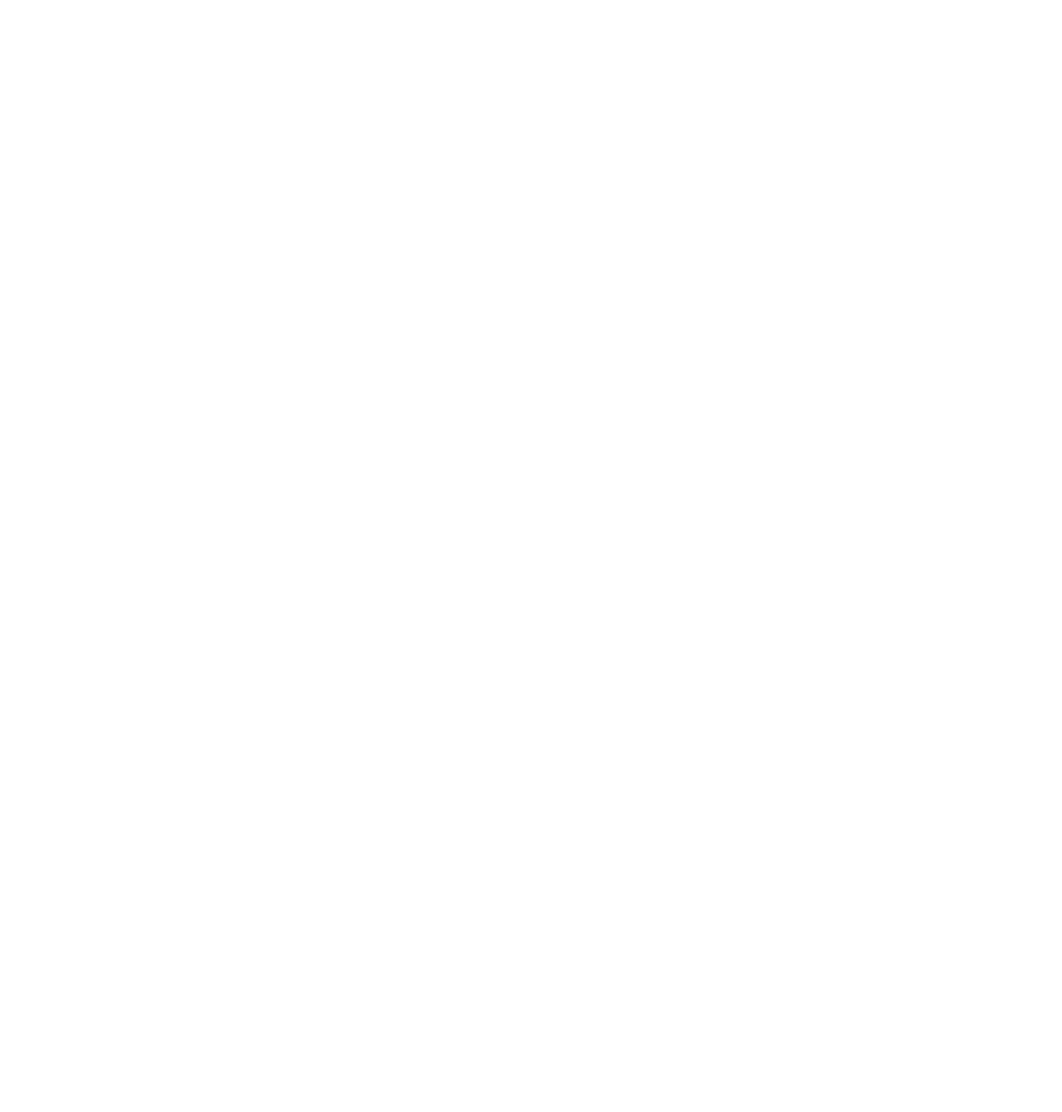
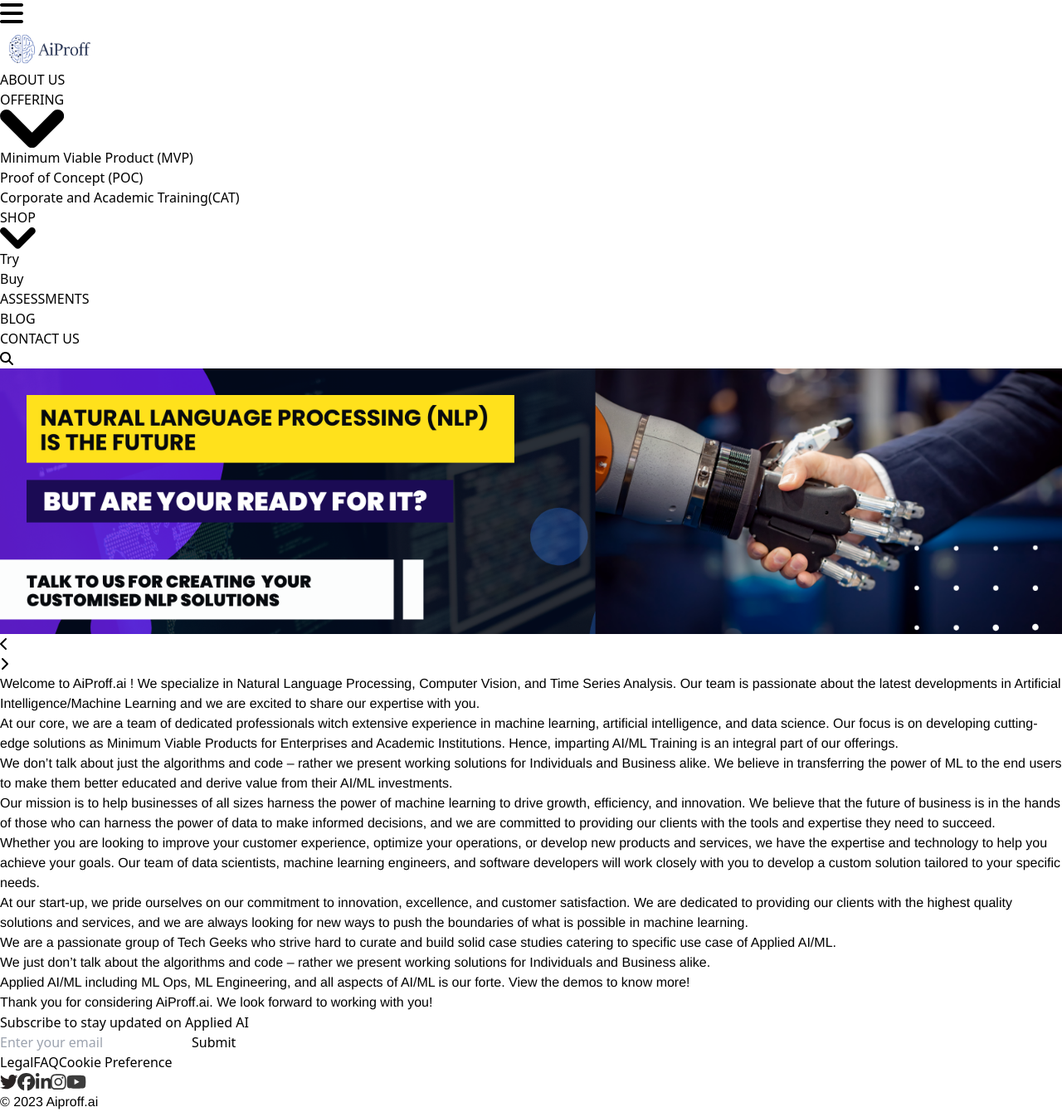
Before and after one commit to KrunalTarale/AiproffApp_cicd, a React (Vite) app in the folder frontend/: page /about in a window 1280 px wide. Before the commit this address had no page. Shown: the whole page at 83% size. Before the commit the page ends 800 px from the top, so only its background shows below. Built offline with nearby package versions, Linux system fonts and the light colour scheme.

Commit message:
Changed Toplink navbar and about

```diff
--- a/frontend/src/App.jsx
+++ b/frontend/src/App.jsx
@@ -19,6 +19,7 @@
 import Login from './components/Login/Login';
 import Signin from './components/Signin/Signin';
 import YourArticle from './components/YourArticle/YourArticle';
+import About from './components/About/About';
 function App() {
   return (
     <Router>
@@ -26,6 +27,7 @@
         <Route path="/article" element={<Article />} />
         <Route path="/blog" element={<Blog />} />
         <Route path="/yourarticle" element={<YourArticle />} />
+        <Route path="/about" element={<About />} />
         <Route path="/search" element={<SearchSite />} />
         <Route path="/contact" element={<Contact />} />
         <Route path="/assessment" element={<Assessment />} />
--- /dev/null
+++ b/frontend/src/components/About/About.css
@@ -0,0 +1,8 @@
+.About h1 {
+    font-family: 'Bower', Georgia, 'Times New Roman', serif;
+  }
+
+  .About p {
+    font-family: 'Helvetica Neue', Calibri, Corbel, Helvetica, Roboto, Droid,
+      sans-serif;
+  }
--- /dev/null
+++ b/frontend/src/components/About/About.jsx
@@ -0,0 +1,83 @@
+import Navbar from '../Navbar/Navbar';
+import Carousel from '../Carousel/Carousel';
+import Footer from '../Foot/Foot';
+import './About.css';
+const About = () => {
+  return (
+    <div className="About">
+      <div>
+        <Navbar />
+      </div>
+      <div>
+        {' '}
+        <Carousel />
+      </div>
+      <div className="flex flex-col justify-center  max-w-7xl mx-auto space-y-10 text-xl p-8 my-20">
+        <p>
+          Welcome to AiProff.ai ! We specialize in Natural Language Processing,
+          Computer Vision, and Time Series Analysis. Our team is passionate
+          about the latest developments in Artificial Intelligence/Machine
+          Learning and we are excited to share our expertise with you.
+        </p>
+        <p>
+          At our core, we are a team of dedicated professionals witch extensive
+          experience in machine learning, artificial intelligence, and data
+          science. Our focus is on developing cutting-edge solutions as Minimum
+          Viable Products for Enterprises and Academic Institutions. Hence,
+          imparting AI/ML Training is an integral part of our offerings.
+        </p>
+        <p>
+          We don’t talk about just the algorithms and code – rather we present
+          working solutions for Individuals and Business alike. We believe in
+          transferring the power of ML to the end users to make them better
+          educated and derive value from their AI/ML investments.
+        </p>
+        <p>
+          Our mission is to help businesses of all sizes harness the power of
+          machine learning to drive growth, efficiency, and innovation. We
+          believe that the future of business is in the hands of those who can
+          harness the power of data to make informed decisions, and we are
+          committed to providing our clients with the tools and expertise they
+          need to succeed.
+        </p>
+        <p>
+          Whether you are looking to improve your customer experience, optimize
+          your operations, or develop new products and services, we have the
+          expertise and technology to help you achieve your goals. Our team of
+          data scientists, machine learning engineers, and software developers
+          will work closely with you to develop a custom solution tailored to
+          your specific needs.
+        </p>
+        <p>
+          At our start-up, we pride ourselves on our commitment to innovation,
+          excellence, and customer satisfaction. We are dedicated to providing
+          our clients with the highest quality solutions and services, and we
+          are always looking for new ways to push the boundaries of what is
+          possible in machine learning.
+        </p>
+        <p>
+          We are a passionate group of Tech Geeks who strive hard to curate and
+          build solid case studies catering to specific use case of Applied
+          AI/ML.
+        </p>
+        <p>
+          We just don’t talk about the algorithms and code – rather we present
+          working solutions for Individuals and Business alike.
+        </p>
+        <p>
+          Applied AI/ML including ML Ops, ML Engineering, and all aspects of
+          AI/ML is our forte. View the demos to know more!
+        </p>
+        <p>
+          Thank you for considering AiProff.ai. We look forward to working with
+          you!
+        </p>
+      </div>
+      <div>
+        <Footer />
+      </div>
+    </div>
+  );
+};
+
+export default About;
--- /dev/null
+++ b/frontend/src/components/Navbar/Navbar.css
@@ -0,0 +1,38 @@
+.Logo {
+  height: 50px;
+  width: 100px;
+  margin-left: 10px;
+}
+
+/* For mobile devices */
+@media (max-width: 480px) {
+  .Logo {
+    height: 45px;
+    width: 200px;
+    margin-left: 5px;
+  }
+}
+
+/* For tablets */
+@media (min-width: 480px) and (max-width: 650px) {
+  .Logo {
+    height: 45px;
+    width: 180px;
+    margin-left: 8px;
+  }
+}
+
+@media (min-width: 650px) and (max-width:766px) {
+    .Logo {
+      height: 45px;
+      width: 180px;
+      margin-left: 8px;
+    }
+  }
+
+
+/* For desktops */
+@media (min-width: 650px) {
+  .Logo {
+  }
+}
--- a/frontend/src/components/Navbar/Navbar.jsx
+++ b/frontend/src/components/Navbar/Navbar.jsx
@@ -1,13 +1,14 @@
-import logo from "../assets/logo.png";
-import "font-awesome/css/font-awesome.min.css";
-import { FontAwesomeIcon } from "@fortawesome/react-fontawesome";
-import { faBars, faMagnifyingGlass } from "@fortawesome/free-solid-svg-icons";
+import logo from '../assets/logo.png';
+import 'font-awesome/css/font-awesome.min.css';
+import { FontAwesomeIcon } from '@fortawesome/react-fontawesome';
+import { faBars, faMagnifyingGlass } from '@fortawesome/free-solid-svg-icons';
+import './Navbar.css';
 
-import { useState, useEffect } from "react";
-import NewHam from "./NewHam";
-import "./NewHam.css";
-import { Link } from "react-router-dom";
-import NavSearch from "../Search/NavSearch";
+import { useState, useEffect } from 'react';
+import NewHam from './NewHam';
+import './NewHam.css';
+import { Link } from 'react-router-dom';
+import NavSearch from '../Search/NavSearch';
 
 function Navbar() {
   useEffect(() => {
@@ -17,11 +18,11 @@
   // Rendeering articles start
   const [articles, setArticles] = useState([]);
 
-  const auth = localStorage.getItem("user");
+  const auth = localStorage.getItem('user');
   const user = JSON.parse(auth);
 
   const getArticles = async () => {
-    let res = await fetch("http://localhost:1338/get_user_article/" + user._id);
+    let res = await fetch('http://localhost:1338/get_user_article/' + user._id);
     let data = await res.json();
     setArticles(data[0].articles);
   };
@@ -112,9 +113,9 @@
               <FontAwesomeIcon icon={faBars} size="2x" />
             </button>
           </div>
-          <div className="p-0 m-0 w-24">
+          <div className="">
             <Link to="/" className="">
-              <img src={logo} className="mr-3 h-full" alt="Logo" />
+              <img src={logo} className="Logo " alt="Logo" />
             </Link>
           </div>
         </div>
@@ -124,16 +125,15 @@
           id="navbar-dropdown"
           onMouseLeave={handleMouseLeave}
         >
-          {" "}
+          {' '}
           <ul className="hidden lg:flex font-medium lg:p-0  mr-0 lg:mr-20 lg:space-x-8 lg:mt-0 ">
             <li>
-              <a
-                href="#"
+              <Link
+                to="/about"
                 className="block py-2 pl-3 pr-4  rounded  md:hover:text-blue-500 md:p-0 text-black "
-                aria-current="page"
               >
                 ABOUT US
-              </a>
+              </Link>
             </li>
 
             <li
@@ -141,7 +141,7 @@
               onMouseLeave={clearOfferingsTimer} //
             >
               <button className="relative flex items-center justify-between w-full py-2 pl-3 pr-4   md:border-0 md:hover:text-blue-500 md:p-0 md:w-auto text-black">
-                OFFERING{" "}
+                OFFERING{' '}
                 <svg
                   className="w-2.5 h-2.5 ml-2.5"
                   aria-hidden="true"
@@ -161,7 +161,7 @@
 
               <div
                 className={`z-10 font-normal bg-white divide-y divide-gray-100 rounded-lg shadow w-44 dark:bg-gray-700 dark:divide-gray-600 ${
-                  offeringsDropdownVisible ? "block" : "hidden"
+                  offeringsDropdownVisible ? 'block' : 'hidden'
                 } absolute mt-2`}
                 onMouseEnter={clearOfferingsTimer} // Add onMouseEnter to clear the timer
                 onMouseLeave={handleMouseLeave} // Add onMouseLeave event handler
@@ -203,7 +203,7 @@
               onMouseLeave={clearShopsTimer} // A
             >
               <button className="relative flex items-center justify-between w-full py-2 pl-3 pr-4   md:border-0 md:hover:text-blue-500 md:p-0 md:w-auto text-black">
-                SHOP{" "}
+                SHOP{' '}
                 <svg
                   className="w-2.5 h-2.5 ml-2.5"
                   aria-hidden="true"
@@ -223,7 +223,7 @@
 
               <div
                 className={`z-10 font-normal bg-white divide-y divide-gray-100 rounded-lg shadow w-44 dark:bg-gray-700 dark:divide-gray-600 ${
-                  shopsDropdownVisible ? "block" : "hidden"
+                  shopsDropdownVisible ? 'block' : 'hidden'
                 } absolute mt-2`}
                 onMouseEnter={clearShopsTimer} // Add onMouseEnter to clear the timer
                 onMouseLeave={handleMouseLeave} // Add onMouseLeave event handler
@@ -278,7 +278,7 @@
                 onMouseLeave={clearOfferingsTimer1} //
               >
                 <button className="relative flex items-center justify-between w-full py-2 pl-3 pr-4   md:border-0 md:hover:text-blue-500 md:p-0 md:w-auto text-black">
-                  Your Articles{" "}
+                  Your Articles{' '}
                   <svg
                     className="w-2.5 h-2.5 ml-2.5"
                     aria-hidden="true"
@@ -298,7 +298,7 @@
 
                 <div
                   className={`z-10 font-normal bg-white divide-y divide-gray-100 rounded-lg shadow w-44 dark:bg-gray-700 dark:divide-gray-600 ${
-                    offeringsDropdownVisible ? "block" : "hidden"
+                    offeringsDropdownVisible ? 'block' : 'hidden'
                   } absolute mt-2`}
                   onMouseEnter={clearOfferingsTimer} // Add onMouseEnter to clear the timer
                   onMouseLeave={handleMouseLeave} // Add onMouseLeave event handler
@@ -307,12 +307,11 @@
                     className="py-2 text-sm  text-white"
                     aria-labelledby="dropdownLargeButton"
                   >
-
                     {articles.length > 0 ? (
                       articles.map((article) => (
                         <li key={article._id}>
                           <Link
-                          to={"/" + article}
+                            to={'/' + article}
                             className="block px-4 py-2 hover:bg-gray-100 dark:hover:bg-gray-600 dark:hover:text-white"
                           >
                             {article}
@@ -321,20 +320,15 @@
                       ))
                     ) : (
                       <li>
-                      <Link
-                        className="block px-4 py-2 hover:bg-gray-100 dark:hover:bg-gray-600 dark:hover:text-white"
-                      >
+                        <Link className="block px-4 py-2 hover:bg-gray-100 dark:hover:bg-gray-600 dark:hover:text-white">
                           You didn't save anything
                         </Link>
                       </li>
                     )}
-
-
                   </ul>
                 </div>
               </li>
             ) : null}
-
           </ul>
         </div>
         <div className="pt-4 pr-4 lg:pt-2 lg:pr-0 ">
--- a/frontend/src/components/Navbar/NewHam.css
+++ b/frontend/src/components/Navbar/NewHam.css
@@ -21,3 +21,41 @@
   background-color: white;
   box-shadow: 0 2px 4px rgba(0, 0, 0, 0.1);
 }
+
+.Logo {
+  height: 50px;
+  width: 100px;
+  margin-left: 10px;
+}
+
+/* For mobile devices */
+@media (max-width: 480px) {
+  .Logo {
+    height: 45px;
+    width: 200px;
+    margin-left: 5px;
+  }
+}
+
+/* For tablets */
+@media (min-width: 480px) and (max-width: 650px) {
+  .Logo {
+    height: 45px;
+    width: 180px;
+    margin-left: 8px;
+  }
+}
+
+@media (min-width: 650px) and (max-width: 766px) {
+  .Logo {
+    height: 45px;
+    width: 180px;
+    margin-left: 8px;
+  }
+}
+
+/* For desktops */
+@media (min-width: 650px) {
+  .Logo {
+  }
+}
--- a/frontend/src/components/Navbar/NewHam.jsx
+++ b/frontend/src/components/Navbar/NewHam.jsx
@@ -58,9 +58,9 @@
               <button className="text-black mr-2" onClick={closeModal}>
                 <FontAwesomeIcon icon={faTimes} size="3x" />
               </button>
-              <div className="p-0 m-0 w-24">
+              <div className="">
                 <Link to="/" className="">
-                  <img src={logo} className="mr-3 h-full" alt="Logo" />
+                  <img src={logo} className="Logo " alt="Logo" />
                 </Link>
               </div>
             </div>
```
Also changed, not shown: frontend/src/components/Toplinks/toplinks.jsx (+13 -20 lines). Lines whose indentation alone changed are shown as unchanged.
